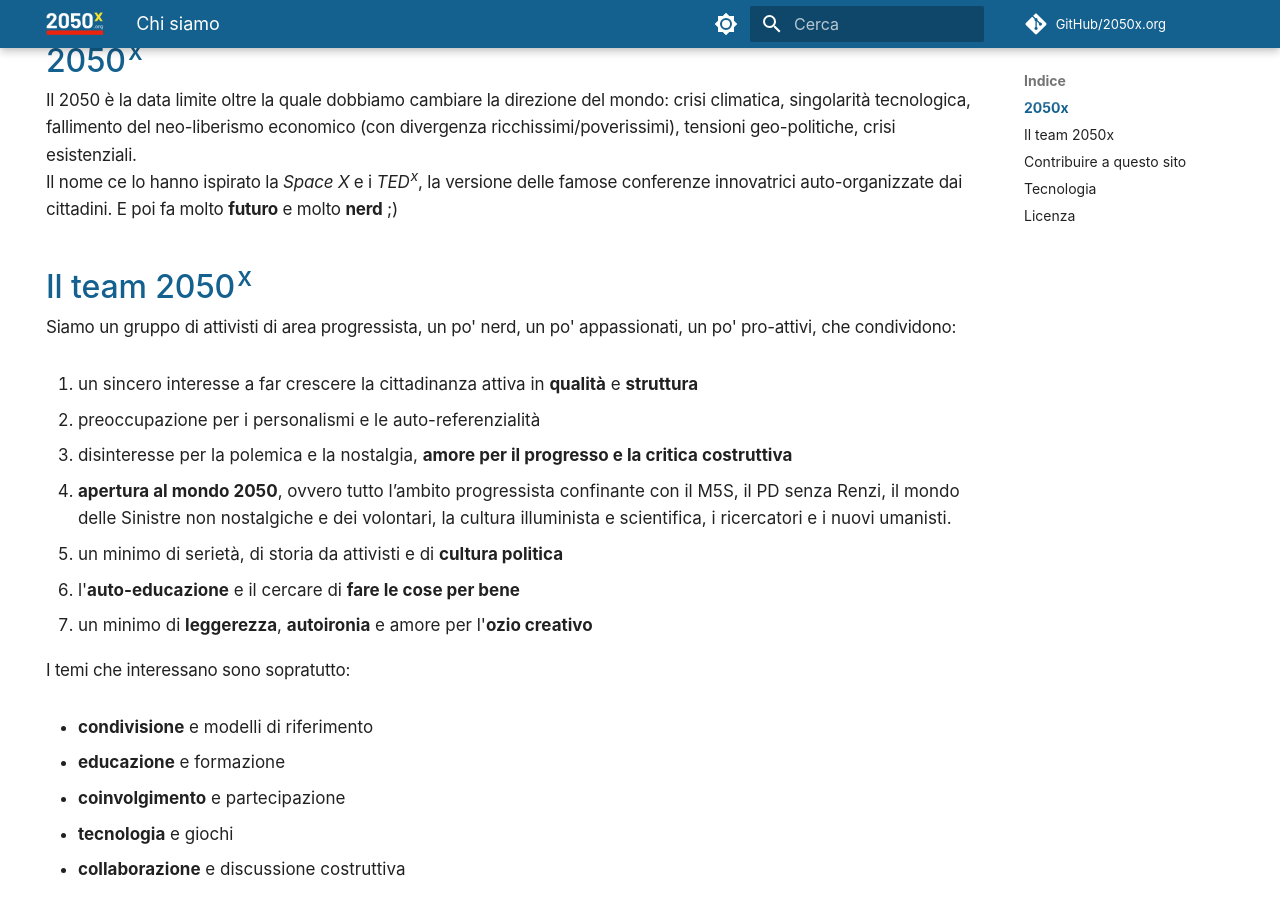
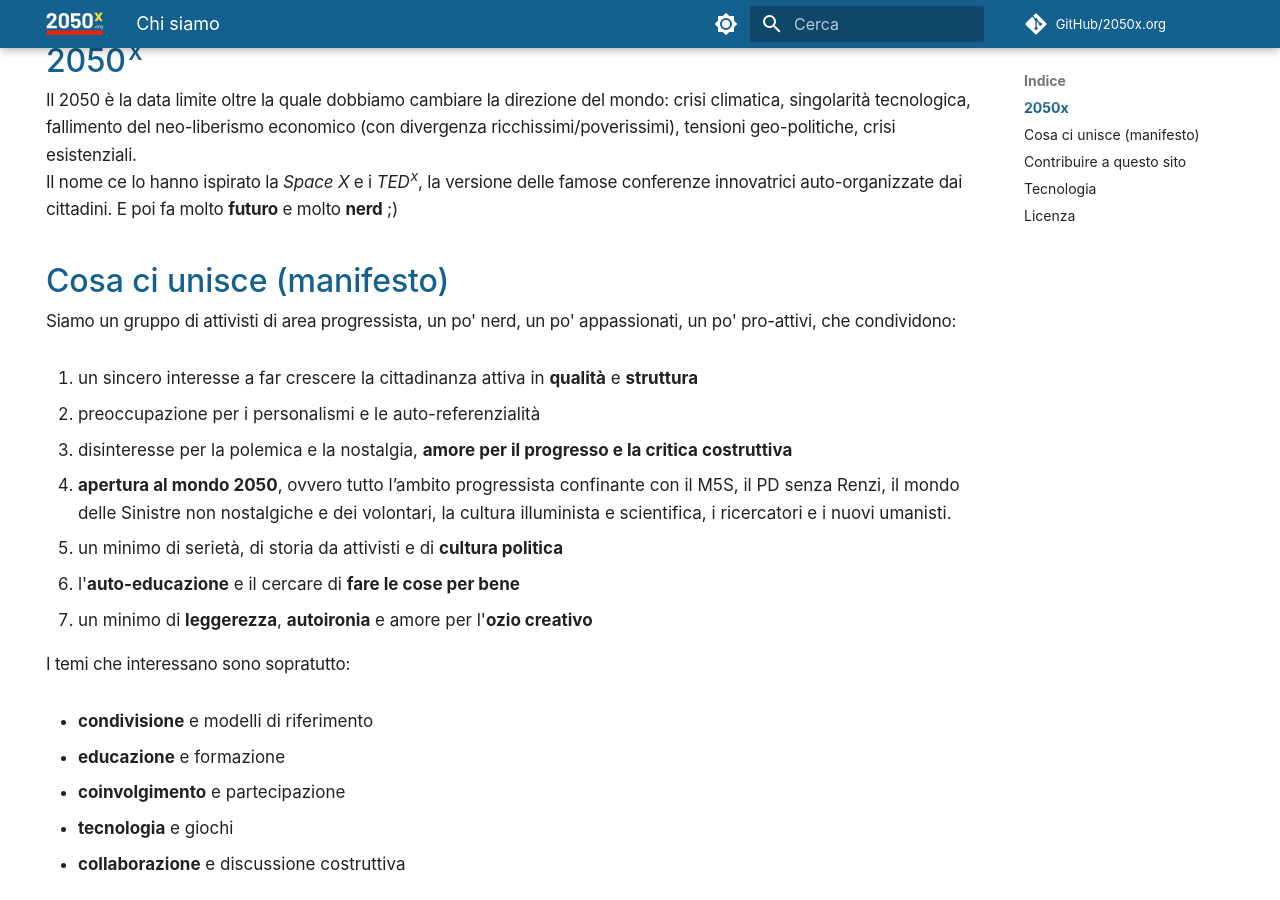
Before and after one commit to 2050x/2050x.github.io, an MkDocs documentation site: the page built from docs/info.md, in a window 1280 px wide and 900 px high, scrolled down 345 px. Built offline with MkDocs 1.6.1 and Material for MkDocs 9.7.7, drawn with Linux system fonts in a browser that asks for light colours; emoji names are drawn with the system emoji font; comment, search, counter and statistics services are not loaded.

Commit message:
manifesto

```diff
--- a/docs/info.md
+++ b/docs/info.md
@@ -13,7 +13,7 @@ Il 2050 è la data limite oltre la quale dobbiamo cambiare la direzione del mond
 crisi climatica, singolarità tecnologica, fallimento del neo-liberismo economico (con divergenza ricchissimi/poverissimi), tensioni geo-politiche, crisi esistenziali.
 Il nome ce lo hanno ispirato la _Space X_ e i _TED^x^_, la versione delle famose conferenze innovatrici auto-organizzate dai cittadini. E poi fa molto **futuro** e molto **nerd** ;)
 
-## Il team 2050^x^
+## Cosa ci unisce (manifesto)
 Siamo un gruppo di attivisti di area progressista, un po' nerd, un po' appassionati, un po' pro-attivi, che condividono:
 
 1. un sincero interesse a far crescere la cittadinanza attiva in **qualità** e **struttura**
```
